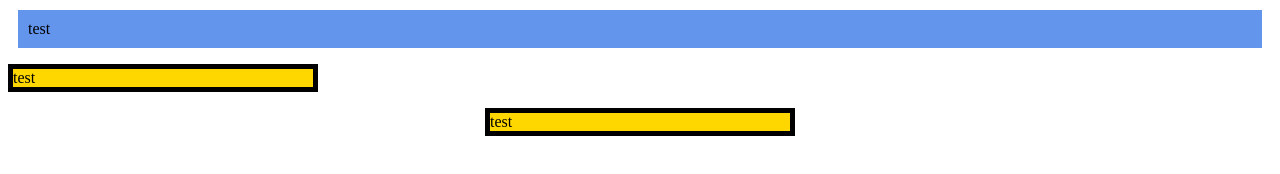
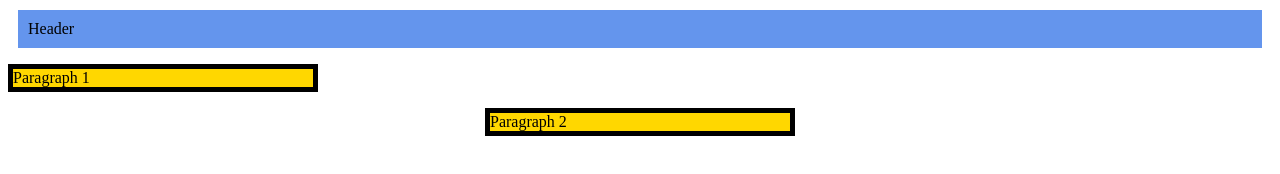
Before and after one commit to Hasturious/COMP001B.LectureActivity2, a plain HTML site: page index.html in a window 1280 px wide. Drawn offline with Linux system fonts and the light colour scheme.

Commit message:
Clairfied content

```diff
--- a/index.html
+++ b/index.html
@@ -8,9 +8,9 @@
 </head>
 <body>
     <main>
-        <header>test</header>
-        <p class="wide">test</p>
-        <p class="wide center">test</p>
+        <header>Header</header>
+        <p class="wide">Paragraph 1</p>
+        <p class="wide center">Paragraph 2</p>
     </main>
 </body>
 </html>
```
